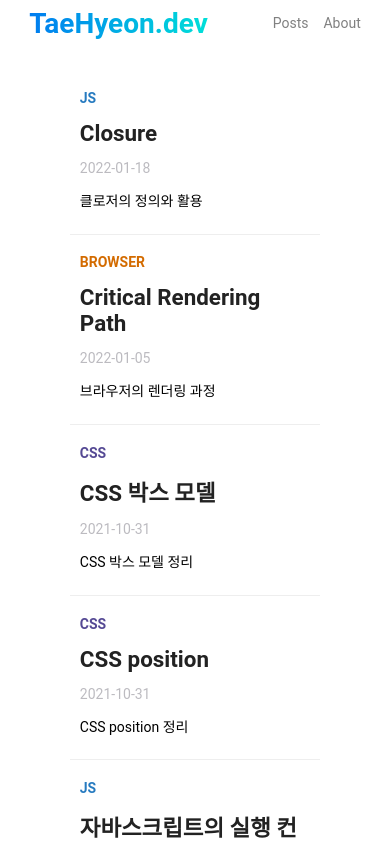
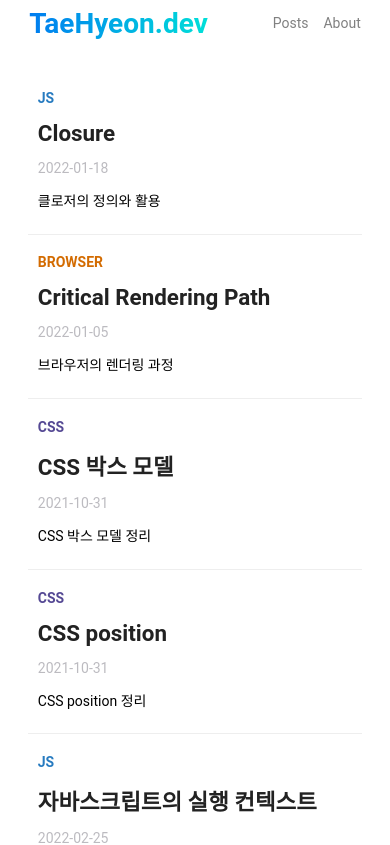
Before and after one commit to th2205/my-blog, a Next.js app: page / in a window 390 px wide. Shown: the top 845 px of the page. Built offline with nearby package versions, Linux system fonts and the light colour scheme.

Commit message:
feat: mobile padding

```diff
--- a/components/common/Title.tsx
+++ b/components/common/Title.tsx
@@ -13,7 +13,7 @@ export default function Title({
   ...props
 }: HeadingProps) {
   const theme = useTheme();
-  console.log(theme);
+
   return (
     <h1 css={[baseStyle, variants[variant], sizes[size]]}>{props.children}</h1>
   );
--- a/components/home/PostCardLayout.tsx
+++ b/components/home/PostCardLayout.tsx
@@ -27,6 +27,10 @@ const Wrapper = styled.div`
   width: 100%;
   margin: 0 auto;
   padding: 5rem 5rem;
+
+  @media (max-width: 767px) {
+    padding: 5rem 2rem;
+  }
 `;
 
 const Layout = styled.div`
```
